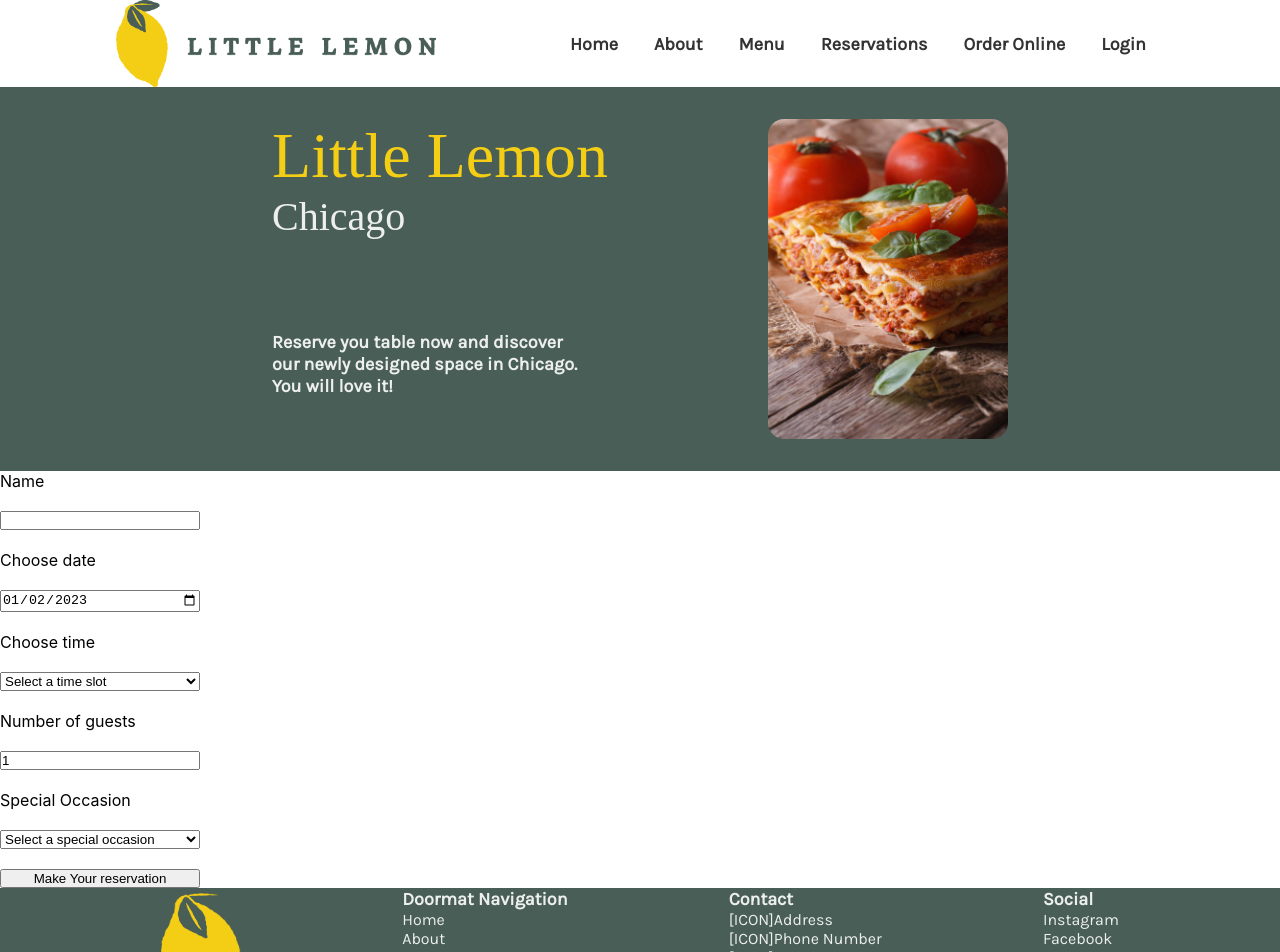
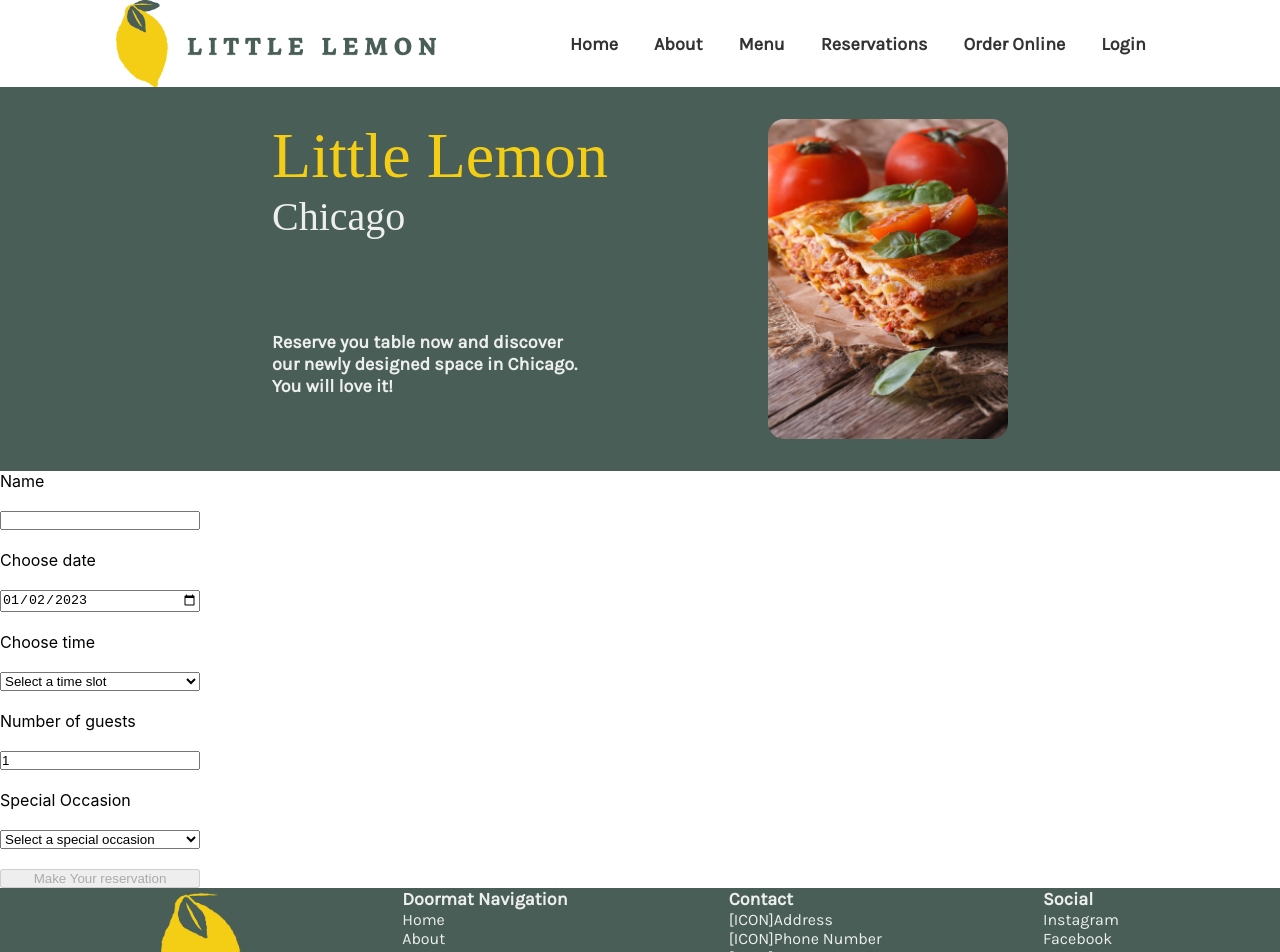
Before and after one commit to CarlosTussi/littlelemon-website, a React (Create React App) app in the folder littlelemon/: page /reservations in a window 1280 px wide. Shown: the top 952 px of the page. Built offline with nearby package versions, Linux system fonts and the light colour scheme; a web font is replaced by a local one.

Commit message:
[ADD] Form validation complete with submit button enable/disabled

```diff
--- a/littlelemon/src/components/BookingForm.js
+++ b/littlelemon/src/components/BookingForm.js
@@ -30,7 +30,8 @@ function BookingForm(props)
         },
 
         onSubmit: (data) => {
-            //to-do
+            //to-do (?) If submit log not implemented on the submit button
+            console.log("fprkim on submit")
         },
 
         validationSchema: Yup.object({
@@ -66,6 +67,19 @@ function BookingForm(props)
     },[isSubmitted, onSubmit, formik.values])
 
 
+    const isFormValid = () =>{
+        if(  formik.errors.hasOwnProperty("bookingName") ||
+             formik.errors.hasOwnProperty("time")  ||
+             formik.errors.hasOwnProperty("guests") ||
+             formik.errors.hasOwnProperty("date")
+        )
+            return false;
+        //If touched at least once and no error (to avoid enabling the on the initial render)
+        else if(Object.keys(formik.touched).length > 0 &&
+                props.availableTimes.includes(formik.values.time)
+                )
+                return true;
+    }
 
     //formik.touched.name && formik.errors.hasOwnProperty("name")
     //{...formik.getFieldProps("name")}
@@ -107,11 +121,6 @@ function BookingForm(props)
                                 return <option key={timeSlot}>{timeSlot}</option>
                             })}
                 </select>
-                {console.log("==")}
-                {console.log(!props.availableTimes.includes(formik.values.time))}
-                {console.log(formik.errors.hasOwnProperty("time"))}
-                {console.log(formik.touched.time)}
-                {console.log("==")}
                 <ErrorMessage isDisplayed={formik.touched.time &&
                                            formik.errors.hasOwnProperty("time") |
                                            formik.touched.time &&
@@ -140,10 +149,12 @@ function BookingForm(props)
                 </select>
                 <input
                     type="submit"
+                    disabled = {isFormValid()? false : true}
                     value="Make Your reservation"
                     onClick={(e) => {e.preventDefault()
-                                       setIsSubmitted(true);
-                                    }}/>
+                                    setIsSubmitted(true);
+                                    }}
+                                    />
             </form>
         </>
     );
```
